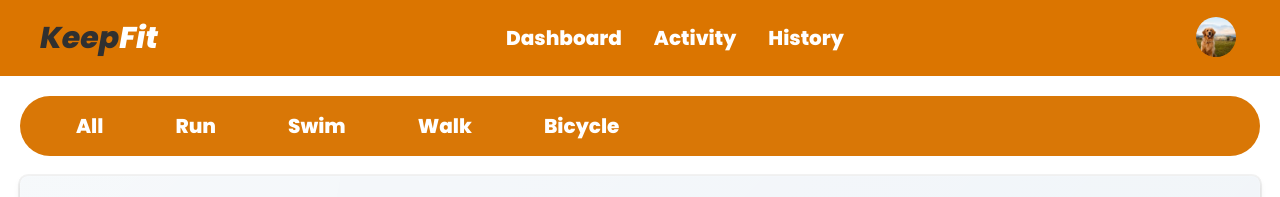
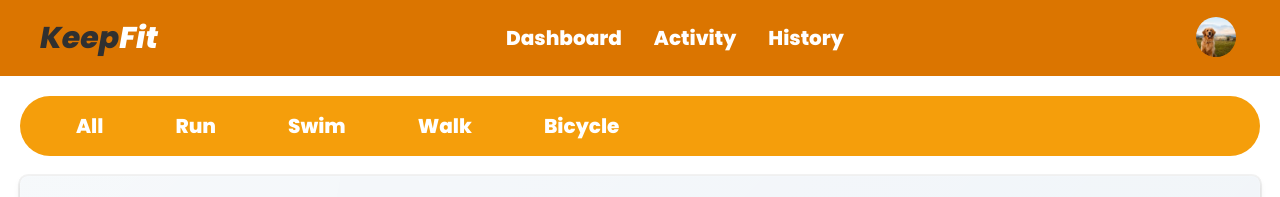
Before and after one commit to peth12/keepfit-react, a React (Vite) app: page /history in a window 1280 px wide. Shown: the top 197 px of the page. Built offline with nearby package versions, Linux system fonts and the light colour scheme.

Commit message:
Only History folder

```diff
--- a/src/views/History/History.jsx
+++ b/src/views/History/History.jsx
@@ -5,10 +5,10 @@ function History() {
   return (
     <Layout>
       {/* Choose history type */}
-      <div className="bg-amber-600 mt-5 flex  text-white rounded-full m-5 ">
+      <div className="bg-amber-500 mt-5 flex  text-white rounded-full m-5 ">
         <ul className="menu menu-horizontal px-1 text-xl font-bold text-white gap-10 pl-10">
           <li>
-            <a href="">All</a>
+            <a href="">All </a>
           </li>
           <li>
             <a>Run</a>
```
